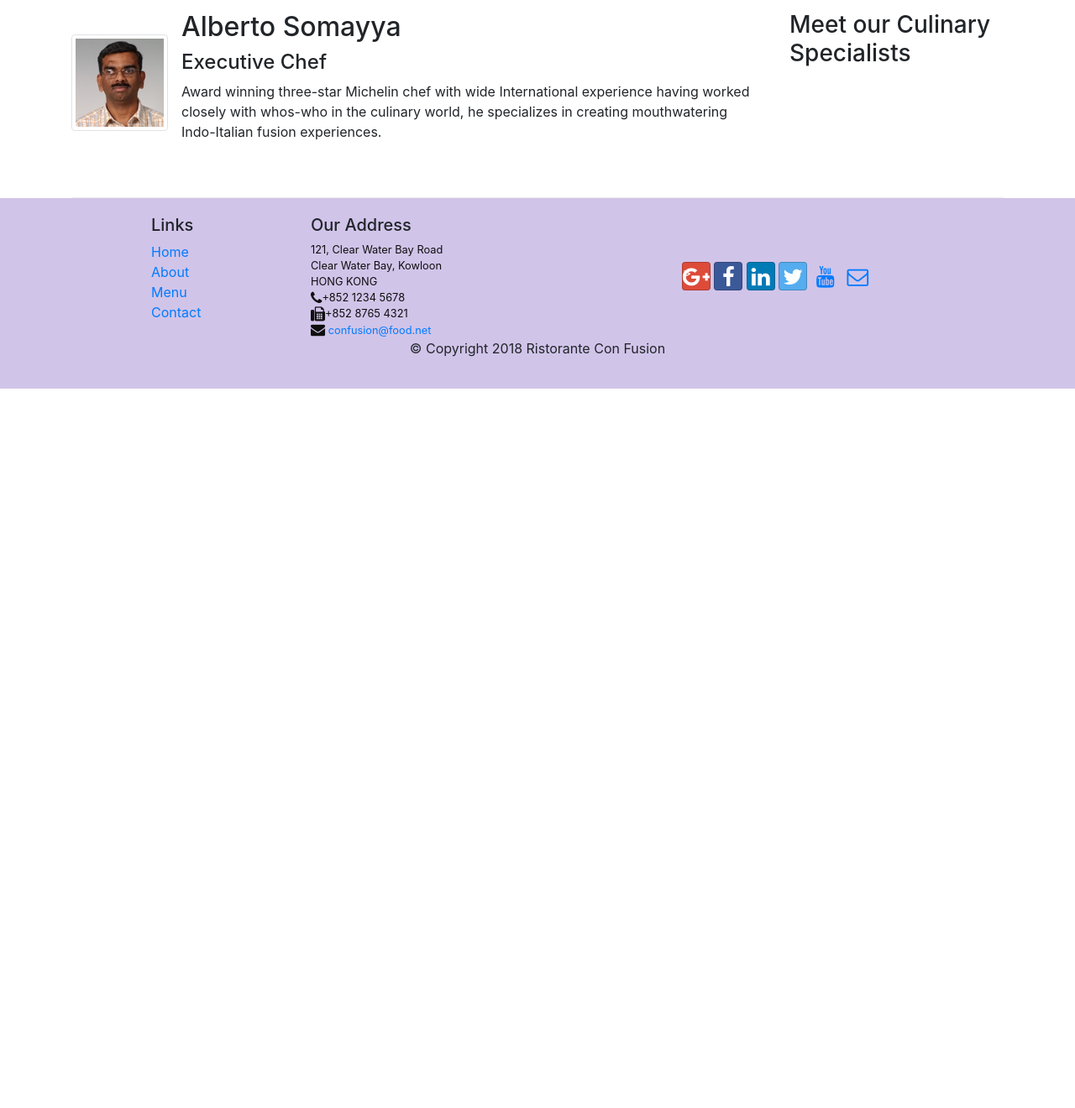
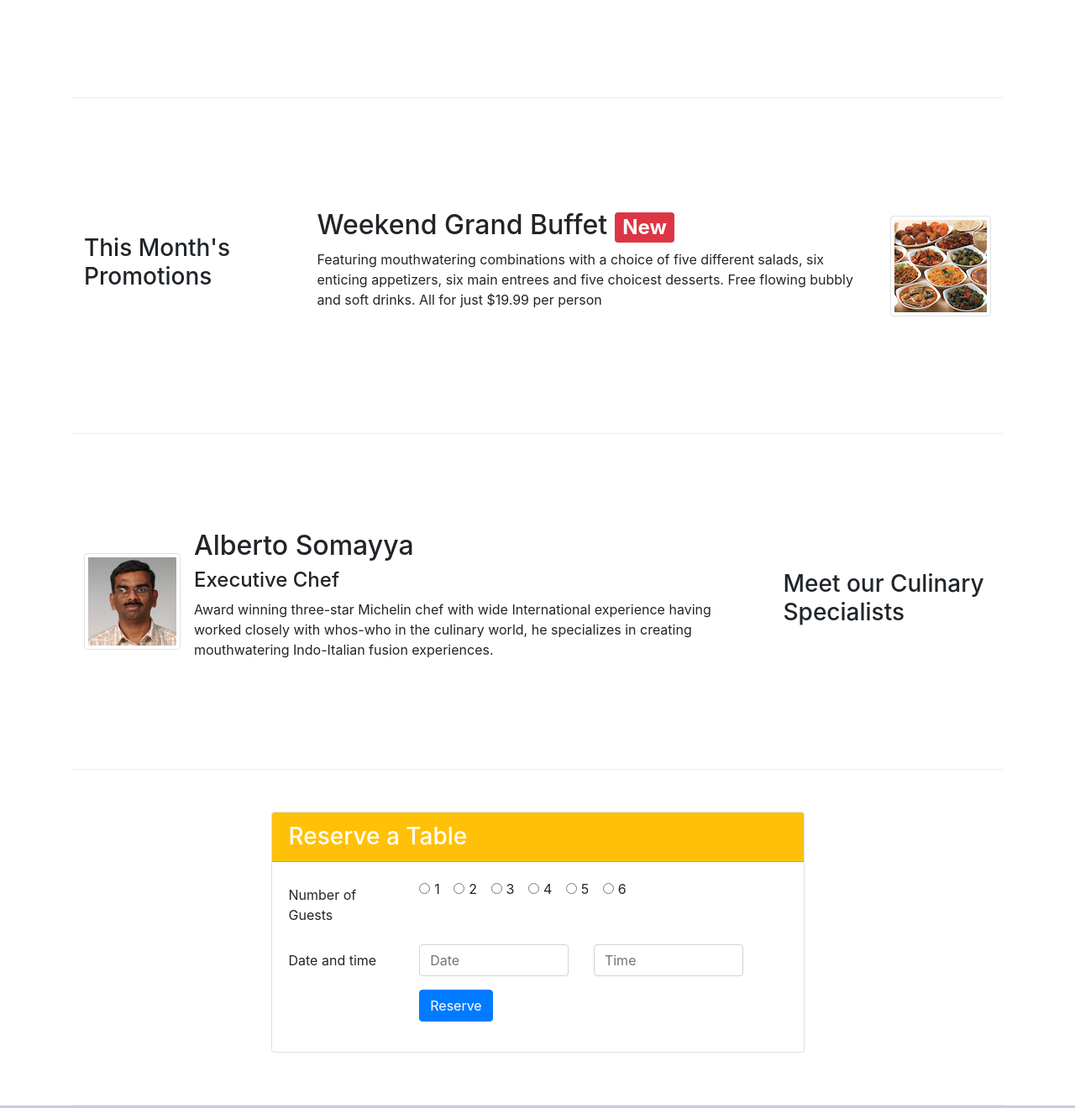
Before and after one commit to vibhanshu31/Bootstrap-4-confusion, a website: page index.html in a window 1280 px wide. Shown: the part 617-1937 px from the top of the page at 84% size. Before the commit the page ends 1080 px from the top, so only its background shows below. Drawn offline with nearby package versions, Linux system fonts and the light colour scheme.

Commit message:
'A2 done'

```diff
--- a/index.html
+++ b/index.html
@@ -42,16 +42,18 @@
                     <h1>Ristorante con Fusion</h1>
                     <p>We take inspiration from the World's best cuisines, and create a unique fusion experience. Our lipsmacking creations will tickle your culinary senses!</p>
                 </div>
-                <div class=" col-12 col-sm align-self-center">
+                <div class=" col-12 col-sm-3 align-self-center">
                     <img src="img/logo.png" class="img-fluid">
+                </div>
+                <div class="col-12 col-sm-3 align-self-center">
+                    <a href="#Reservetable" class="btn btn-warning btn-sm btn-block">Reserve Table</a>
                 </div>
             </div>
         </div>
     </header>
 
     <div class="container">
-        <div class="row-content">
-            <div class="row">
+        <div class="row-content row align-items-center">
                 <div class="col-12 col-sm-4 order-sm-last col-md-3">
                     <h3>Our Lipsmacking Culinary Creations</h3>
                 </div>
@@ -60,7 +62,7 @@
                         <img class="d-flex mr-3 img-thumbnail align-self-center"
                                 src="img/uthappizza.png" alt="Uthappizza">
                         <div class="media-body">
-                            <h2 class="mt-0"><span class="badge badge-danger">HOT</span><span class="badge badge-pill badge-secondary">$4.99</span>Uthappizza</h2>
+                            <h2 class="mt-0">Uthappizza <span class="badge badge-danger">HOT</span> <span class="badge badge-pill badge-secondary"> $4.99</span></h2>
                             <p class="d-none d-sm-block">A unique combination of Indian Uthappam (pancake) and
                                 Italian pizza, topped with Cerignola olives, ripe vine
                                 cherry tomatoes, Vidalia onion, Guntur chillies and
@@ -68,20 +70,28 @@
                         </div>
                     </div>
                 </div>
-            </div>
+        </div>
 
-
-            <div class="row">
-                <div class="col-12 col-sm-4 col-md-3">
+        <div class="row-content row align-items-center">
+                <div class="col-12 col-sm-4 order-sm-first col-md-3">
                     <h3>This Month's Promotions</h3>
                 </div>
-                <div class="col col-sm col-md">
-                    <h2>Weekend Grand Buffet</h2>
-                    <p>Featuring mouthwatering combinations with a choice of five different salads, six enticing appetizers, six main entrees and five choicest desserts. Free flowing bubbly and soft drinks. All for just $19.99 per person </p>
+                <div class="col col-sm order-sm-last col-md">
+                    <div class="media">
+                        <div class="media-body">
+                            <h2 class="mt-0">Weekend Grand Buffet <span class="badge badge-danger">New</span></h2>
+                            <p class="d-none d-sm-block">Featuring mouthwatering combinations with a choice of five different salads,
+                                six enticing appetizers, six main entrees and five choicest desserts. Free flowing bubbly
+                                and soft drinks. All for just $19.99 per person </p>
+                        </div>
+                        <img class="d-flex ml-3 img-thumbnail align-self-center"
+                            src="img/buffet.png" alt="Weekend Grand BUffet">
+                    </div>
                 </div>
-            </div>
 
-            <div class="row">
+        </div>
+
+        <div class="row-content row align-items-center">
                 <div class="col-12 col-sm-4 order-sm-last col-md-3">
                     <h3>Meet our Culinary Specialists</h3>
                 </div>
@@ -97,6 +107,62 @@
                                 whos-who in the culinary world, he specializes in
                                 creating mouthwatering Indo-Italian fusion experiences.
                                 </p>
+                        </div>
+                    </div>
+                </div>
+        </div>
+    </div>
+
+    <div class="container" id="Reservetable">
+        <div class="row-content">
+            <div class="row justify-content-center">
+                <div class="col-12 col-sm-7">
+                    <div class="card">
+                        <h3 class="card-header bg-warning text-white">Reserve a Table</h3>
+                        <div class="card-body">
+                            <div class="row form-group">
+                                <label for="num_guests" class="col-12 col-sm-3 col-form-label">Number of Guests</label>
+                                <div class="col-12 col-sm-8">
+                                    <div class="form-check form-check-inline">
+                                        <input class="form-check-input" type="radio" name="num_guests" id="num_guests1" value="option1">
+                                        <label class="form-check-label" for="num_guests1">1</label>
+                                    </div>
+                                    <div class="form-check form-check-inline">
+                                        <input class="form-check-input" type="radio" name="num_guests" id="num_guests2" value="option2">
+                                        <label class="form-check-label" for="num_guests2">2</label>
+                                    </div>
+                                    <div class="form-check form-check-inline">
+                                        <input class="form-check-input" type="radio" name="num_guests" id="num_guests3" value="option3">
+                                        <label class="form-check-label" for="num_guests3">3</label>
+                                    </div>
+                                    <div class="form-check form-check-inline">
+                                        <input class="form-check-input" type="radio" name="num_guests" id="num_guests4" value="option4">
+                                        <label class="form-check-label" for="num_guests4">4</label>
+                                    </div>
+                                    <div class="form-check form-check-inline">
+                                        <input class="form-check-input" type="radio" name="num_guests" id="num_guests5" value="option5">
+                                        <label class="form-check-label" for="num_guests5">5</label>
+                                    </div>
+                                    <div class="form-check form-check-inline">
+                                        <input class="form-check-input" type="radio" name="num_guests" id="num_guests6" value="option6">
+                                        <label class="form-check-label" for="num_guests6">6</label>
+                                    </div>
+                                </div>
+                            </div>
+                            <div class="row form-group">
+                                <label for="date_and_time" class="col-12 col-sm-3 col-form-label">Date and time</label>
+                                <div class="col-12 col-sm-4">
+                                    <input type="text" class="form-control" id="date" name="date" placeholder="Date">
+                                </div>
+                                <div class="col-12 col-sm-4">
+                                    <input type="text" class="form-control" id="time" name="time" placeholder="Time">
+                                </div>
+                            </div>
+                            <div class="row form-group">
+                                <div class="offset-sm-3 col-sm-10 col-12">
+                                    <button type="submit" class="btn btn-primary">Reserve</button>
+                                </div>
+                            </div>
                         </div>
                     </div>
                 </div>
```
